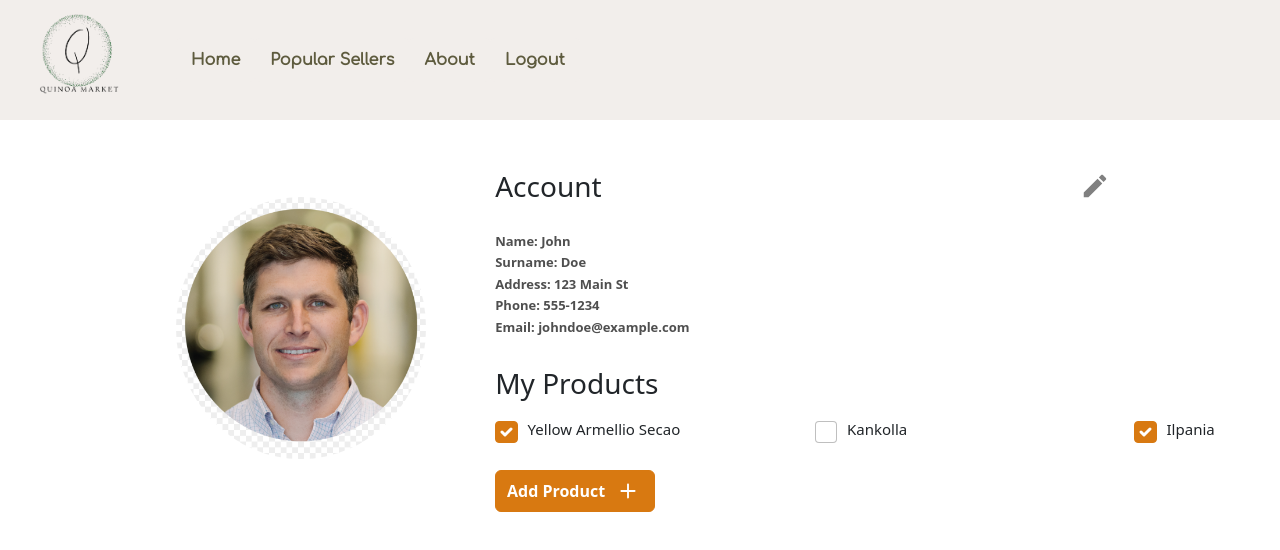
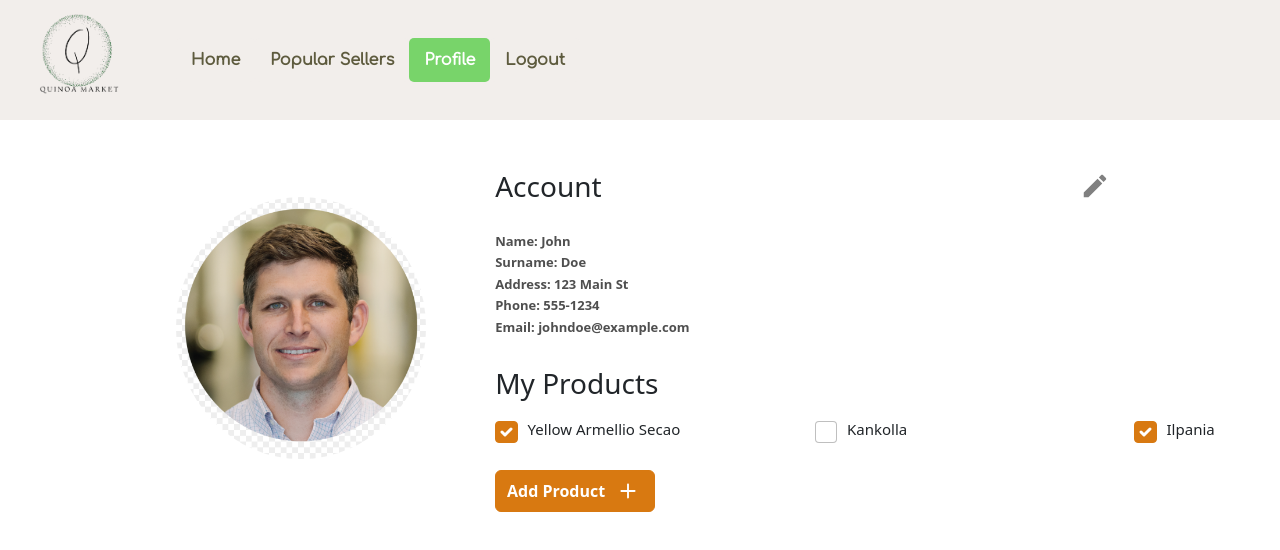
Before and after one commit to burakkayya/QuinoaMarketApplication, a React (Create React App) app in the folder quinoa-market-app-ui/: page /Profile in a window 1280 px wide. Shown: the top 550 px of the page. Built offline with nearby package versions, Linux system fonts and the light colour scheme; no server answers; a web font is replaced by a local one.

Commit message:
Updated user navbar and custom navbar based on user login

```diff
--- a/quinoa-market-app-ui/src/CustomNavbar.js
+++ b/quinoa-market-app-ui/src/CustomNavbar.js
@@ -88,6 +88,20 @@ const CustomNavbar = () => {
                 <Navbar.Collapse id="basic-navbar-nav">
                     <Nav className="ml-auto">
                         <Link
+                            to="/"
+                            style={
+                                activeLink === '/'
+                                    ? { ...linkStyle, ...activeLinkStyle }
+                                    : linkStyle
+                            }
+                            onMouseEnter={handleLinkHover}
+                            onMouseLeave={handleLinkLeave}
+                            onClick={() => handleLinkClick('/')}
+                            data-isactive={activeLink === '/'}
+                        >
+                            Login
+                        </Link>
+                        <Link
                             to="/Home"
                             style={
                                 activeLink === '/Home'
@@ -129,22 +143,6 @@ const CustomNavbar = () => {
                         >
                             About
                         </Link>
-                        {!isHomePage && (
-                            <Link
-                                to="/"
-                                style={
-                                    activeLink === '/'
-                                        ? { ...linkStyle, ...activeLinkStyle }
-                                        : linkStyle
-                                }
-                                onMouseEnter={handleLinkHover}
-                                onMouseLeave={handleLinkLeave}
-                                onClick={() => handleLinkClick('/')}
-                                data-isactive={activeLink === '/'}
-                            >
-                                Logout
-                            </Link>
-                        )}
                     </Nav>
                 </Navbar.Collapse>
             </Navbar>
--- a/quinoa-market-app-ui/src/HomePage.js
+++ b/quinoa-market-app-ui/src/HomePage.js
@@ -3,10 +3,11 @@ import CustomNavbar from "./CustomNavbar";
 import Card from 'react-bootstrap/Card';
 import './HomePage.css';
 import axios from "./axiosConfig";
+import UserNavbar from "./UserNavbar";
 
 function HomePage() {
-
     const [products, setProducts] = useState([]);
+    const email = sessionStorage.getItem('email');
 
     useEffect(() => {
         axios.get("/api/products/home-products")
@@ -20,7 +21,7 @@ function HomePage() {
 
     return (
         <>
-            <CustomNavbar />
+            {email ? <UserNavbar /> : <CustomNavbar />}
             <div className="container">
                 {Array.from({ length: Math.ceil(products.length / 3) }).map((_, rowIndex) => (
                     <div key={rowIndex} className="row">
--- a/quinoa-market-app-ui/src/LoginPage.js
+++ b/quinoa-market-app-ui/src/LoginPage.js
@@ -23,6 +23,7 @@ const LoginPage = () => {
                 password: password
             });
             if (response.status === 200) {
+                sessionStorage.setItem('email',response.data.email)
                 navigate('/Home');
             }
         } catch (error) {
--- a/quinoa-market-app-ui/src/PopularSellers.js
+++ b/quinoa-market-app-ui/src/PopularSellers.js
@@ -6,11 +6,13 @@ import Row from 'react-bootstrap/Row';
 import Col from 'react-bootstrap/Col';
 import { IoIosArrowForward } from 'react-icons/io';
 import CustomNavbar from './CustomNavbar';
+import UserNavbar from './UserNavbar';
 import './PopularSellers.css';
 import axios from './axiosConfig';
 
 function PopularSellers() {
     const [topSellers, setTopSellers] = useState([]);
+    const email = sessionStorage.getItem('email');
 
     useEffect(() => {
         axios.get('/api/farmers/getTopFarmersWithMostProducts')
@@ -27,7 +29,7 @@ function PopularSellers() {
 
     return (
         <>
-            <CustomNavbar />
+            {email ? <UserNavbar /> : <CustomNavbar />}
             <Container className='header'>
                 <Row className="justify-content-md-center">
                     <Col xs lg="6">
--- a/quinoa-market-app-ui/src/PopularSellersProfile.js
+++ b/quinoa-market-app-ui/src/PopularSellersProfile.js
@@ -2,12 +2,14 @@ import React, { useState, useEffect } from 'react';
 import { Container, Row, Col, Image, Form } from 'react-bootstrap';
 import { useParams } from 'react-router-dom';
 import CustomNavbar from './CustomNavbar';
+import UserNavbar from './UserNavbar';
 import axios from './axiosConfig';
 import './Profile.css';
 
 function PopularSellersProfile() {
     const { id } = useParams();
     const [popularSeller, setPopularSeller] = useState(null);
+    const email = sessionStorage.getItem('email');
 
     useEffect(() => {
         axios.get(`/api/farmers/${id}`)
@@ -32,7 +34,7 @@ function PopularSellersProfile() {
 
     return (
         <>
-            <CustomNavbar />
+            {email ? <UserNavbar /> : <CustomNavbar />}
             <Container fluid>
                 <Row className="justify-content-center">
                     <Col sm={4} className="d-flex align-items-center justify-content-center">
--- a/quinoa-market-app-ui/src/Profile.js
+++ b/quinoa-market-app-ui/src/Profile.js
@@ -4,6 +4,7 @@ import { IoMdCreate, IoIosAdd } from 'react-icons/io';
 import { Link } from 'react-router-dom';
 import CustomNavbar from './CustomNavbar';
 import './Profile.css';
+import UserNavbar from './UserNavbar';
 
 function Profile() {
     const [showModal, setShowModal] = useState(false);
@@ -49,7 +50,7 @@ function Profile() {
 
     return (
         <>
-            <CustomNavbar />
+            <UserNavbar />
             <Container fluid>
                 <Row className="justify-content-center">
                     <Col sm={4} className="d-flex align-items-center justify-content-center">
--- a/quinoa-market-app-ui/src/UserNavbar.js
+++ b/quinoa-market-app-ui/src/UserNavbar.js
@@ -2,7 +2,7 @@ import React, { useState } from 'react';
 import { Navbar, Nav } from 'react-bootstrap';
 import { Link, useLocation } from 'react-router-dom';
 
-const CustomNavbar = () => {
+const UserNavbar = () => {
     const navbarStyle = {
         paddingTop: 0,
         paddingBottom: 0,
@@ -15,16 +15,18 @@ const CustomNavbar = () => {
     };
 
     const linkStyle = {
-        display: 'block',
-        margin: 'auto',
+        display: 'flex',
+        justifyContent: 'center',
         backgroundColor: '#F2EEEB',
         padding: '10px 15px',
         borderRadius: '5px',
-        width: '100%',
         textAlign: 'center',
         color: '#5E5B3E',
         textDecoration: 'none',
         transition: 'background-color 0.3s, color 0.3s',
+        whiteSpace: 'nowrap',
+        overflow: 'hidden',
+        textOverflow: 'ellipsis',
     };
 
     const activeLinkStyle = {
@@ -44,6 +46,10 @@ const CustomNavbar = () => {
         setActiveLink(location.pathname);
     }, [location]);
 
+    const handleLogout = () => {
+        sessionStorage.clear();
+        handleLinkClick('/');
+    }
     const handleLinkHover = (event) => {
         if (
             event.target.style.backgroundColor !== activeLinkStyle.backgroundColor &&
@@ -134,7 +140,7 @@ const CustomNavbar = () => {
                             }
                             onMouseEnter={handleLinkHover}
                             onMouseLeave={handleLinkLeave}
-                            onClick={() => handleLinkClick('/')}
+                            onClick={() => handleLogout()}
                             data-isactive={activeLink === '/'}
                         >
                             Logout
@@ -159,4 +165,4 @@ const CustomNavbar = () => {
     );
 };
 
-export default CustomNavbar;
+export default UserNavbar;
```
